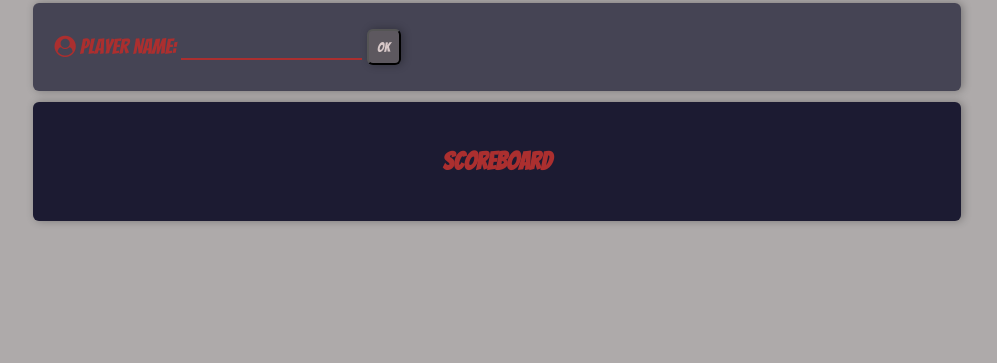
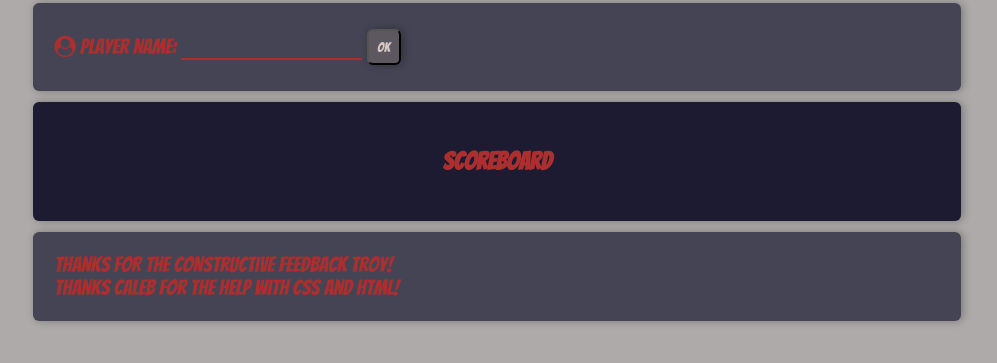
Before and after one commit to Luke-Yost/BalloonPop, a plain HTML site: page index.html in a window 1280 px wide. Shown: the part 195-558 px from the top of the page, without its empty margins (143-1140 px from the left). Drawn offline with Linux system fonts and the light colour scheme.

Commit message:
Final form

```diff
--- a/index.html
+++ b/index.html
@@ -84,8 +84,11 @@
     <div id="scoreboard" class="container card2 mt-1">
         <h3 class="text-center">scoreboard</h3>
         <div id="players"></div>
+    </div>
 
-
+    <div class="container card mt-1">
+            <div>thanks for the constructive feedback troy!</div>
+            <div>thanks caleb for the help with css and html!</div>
     </div>
 
     <script src="main.js"></script>
--- a/main.js
+++ b/main.js
@@ -6,7 +6,7 @@ let inflationRate = 25
 let maxSize = 330
 let highestPopCount = 0
 let currentPopCount = 0
-let gameLength = 10000
+let gameLength = 15000
 let clockId = 0
 let timeRemaining = 0
 let currentPlayer = {}
```
